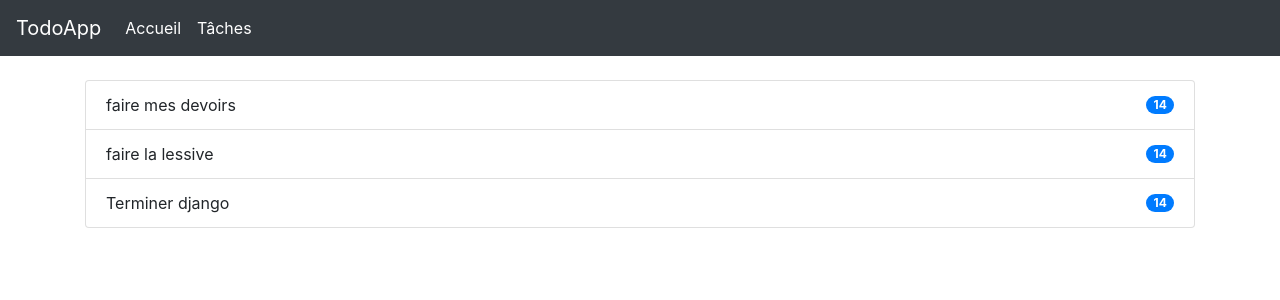
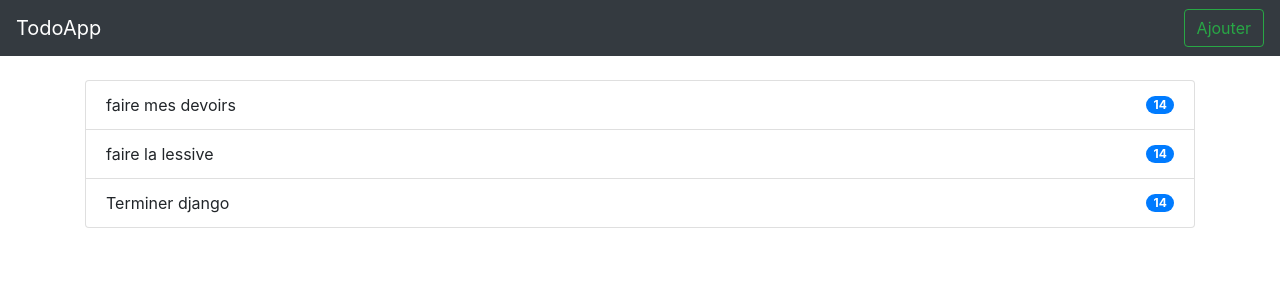
Before and after one commit to sylvain12/django-todo, a Django app: page /todos/ in a window 1280 px wide. Shown: the top 300 px of the page. Run offline with Django 3.2, Linux system fonts and the light colour scheme; data comes from the database, SQL or seed files in the repository; some libraries are stand-ins or nearby versions.

Commit message:
Change navbar items

```diff
--- a/src/taches/urls.py
+++ b/src/taches/urls.py
@@ -19,8 +19,7 @@ from django.conf.urls.static import static
 from django.conf import settings
 
 urlpatterns = [
-    path('', include('pages.urls')),
-    path('todos/', include('todo.urls')),
+    path('', include('todo.urls')),
     path('admin/', admin.site.urls),
 ]
 
--- a/src/templates/shared/navbar.html
+++ b/src/templates/shared/navbar.html
@@ -1,18 +1,4 @@
-        <nav class="navbar navbar-expand-lg navbar-dark bg-dark mb-4">
-    <a class="navbar-brand" href="#">TodoApp</a>
-    <button class="navbar-toggler" type="button" data-toggle="collapse" data-target="#navbarSupportedContent" aria-controls="navbarSupportedContent" aria-expanded="false" aria-label="Toggle navigation">
-        <span class="navbar-toggler-icon"></span>
-    </button>
-
-    <div class="collapse navbar-collapse" id="navbarSupportedContent">
-        <ul class="navbar-nav mr-auto">
-        <li class="nav-item active">
-            <a class="nav-link" href="{% url 'pages:index' %}">Accueil</a>
-        </li>
-         <li class="nav-item active">
-            <a class="nav-link" href="{% url 'todos:index' %}">Tâches</a>
-        </li>
-        </ul>
-
-    </div>
-    </nav>
+<nav class="navbar navbar-dark bg-dark mb-4">
+    <a class="navbar-brand" href="{% url 'todos:index' %}">TodoApp</a>
+    <a href='{% url 'todos:add' %}' class="btn btn-outline-success my-2 my-sm-0" type="submit">Ajouter</a>
+</nav>
--- a/src/todo/urls.py
+++ b/src/todo/urls.py
@@ -5,4 +5,6 @@ app_name='todos'
 
 urlpatterns = [
     path('', views.index, name='index'),
+    path('todos/', views.todos_list, name='todos_list'),
+    path('todos/add', views.add, name='add'),
 ]
--- a/src/todo/views.py
+++ b/src/todo/views.py
@@ -1,10 +1,18 @@
-from django.shortcuts import render
+from django.shortcuts import render, redirect
 from .models import Todo
 
 def index(request):
+    return redirect('todos/')
+
+
+def todos_list(request):
     todos = Todo.objects.all()
 
     context = {
         'todos': todos
     }
     return render(request, 'todo/index.html', context)
+
+
+def add(request):
+    pass
```
